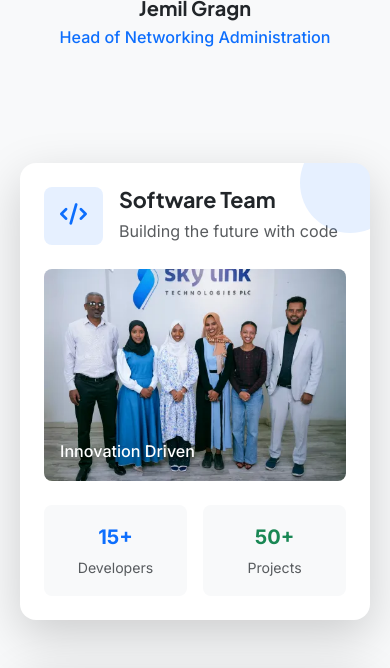
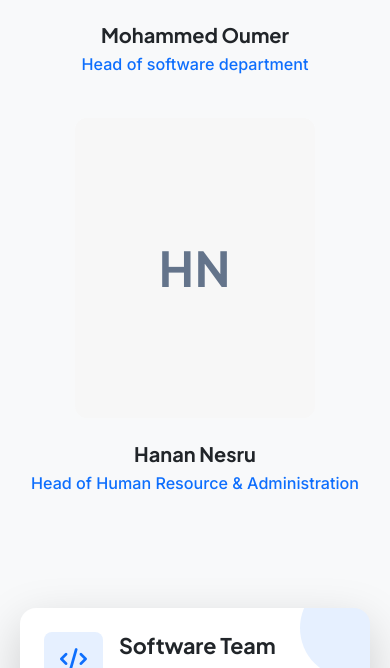
Before and after one commit to Bedru-Mekiyu/skylink, a Laravel app: page /about in a window 390 px wide. Shown: the part 5372-6040 px from the top of the page. Run offline with Laravel 12, Linux system fonts and the light colour scheme; tables that the repository leaves empty hold one stand-in row (values such as "Sample post"); some libraries are stand-ins or nearby versions.

Commit message:
feat(about): Hanan Nesru replaces the old Head of Networking, 4:5 rounded team photos, half-screen banner

```diff
--- a/app/Http/Controllers/AboutController.php
+++ b/app/Http/Controllers/AboutController.php
@@ -40,9 +40,10 @@ class AboutController extends Controller
             'bgColor' => '#f7f7f7ff',
         ],
         [
-            'name' => 'Jemil Gragn',
-            'title' => 'Head of Networking Administration',
-            'image' => asset('assets/images/about/jemil.png'),
+            'name' => 'Hanan Nesru',
+            'title' => 'Head of Human Resource & Administration',
+            // Optimised copy of the owner's photo; the card shows initials until the file exists.
+            'image' => is_file(public_path('assets/images/about/hanan.png')) ? asset('assets/images/about/hanan.png') : null,
             'bgColor' => '#f7f7f7ff',
         ],
         // [
--- a/resources/views/components/team-member-card.blade.php
+++ b/resources/views/components/team-member-card.blade.php
@@ -1,18 +1,16 @@
 @props(['member'])
 
-<div class="text-center">
-    {{-- Profile Image --}}
-    <div class="position-relative mx-auto mb-4" style="width: 192px; height: 192px;">
-        <div class="rounded-circle overflow-hidden mx-auto" style="width: 100%; height: 100%; background-color: {{ $member['bgColor'] }};">
-            <img src="{{ asset($member['image']) }}" alt="{{ $member['name'] }}" class="w-100 h-100 object-fit-cover">
-        </div>
+{{-- Management card: portrait 4:5 photo with softly rounded corners (was a circle). Face-biased crop. --}}
+<div class="text-center team-card">
+    <div class="team-card__photo mx-auto mb-4" style="background-color: {{ $member['bgColor'] }};">
+        @if (!empty($member['image']))
+            <img src="{{ $member['image'] }}" alt="{{ $member['name'] }}, {{ $member['title'] }}" width="370" height="462" loading="lazy" decoding="async">
+        @else
+            <span class="team-card__initials" role="img" aria-label="{{ $member['name'] }}, {{ $member['title'] }}">{{ collect(explode(' ', $member['name']))->map(fn ($w) => mb_substr($w, 0, 1))->take(2)->implode('') }}</span>
+        @endif
     </div>
 
     {{-- Name and Title --}}
     <h3 class="h5 fw-bold text-dark mb-1">{{ $member['name'] }}</h3>
     <p class="text-primary fw-medium mb-3">{{ $member['title'] }}</p>
-
-    {{-- Description --}}
-    {{-- <p class="text-muted small mb-4 px-2">{{ $member['description'] }}</p> --}}
-
 </div>
--- a/resources/views/pages/aboutpage.blade.php
+++ b/resources/views/pages/aboutpage.blade.php
@@ -165,7 +165,13 @@
        set by that strip while it is shown). The photo always runs edge to edge; when the
        height is capped only the top/bottom are trimmed, keeping the logo and faces (focal
        point ~6% down). Scrolling past the banner slides the photo up to reveal the rest. */
-    .about-hero { width: 100%; height: auto; aspect-ratio: 4271 / 2809; max-height: calc(100svh - 56px - var(--top-strip-h, 0px)); }
+    /* Banner height: about half a screen (News 460-489px, Portfolio 480px, same scale), never a full screen.
+       The photo is cropped by object-fit: cover; focal point 6% keeps the logo and faces and hides the strip along
+       the very top edge of the photo (where the room signs are). Shorter on tablet, phone and short landscape. */
+    .about-hero { width: 100%; aspect-ratio: auto; height: clamp(340px, 50svh, 560px); }
+    @media (max-width: 991.98px) { .about-hero { height: clamp(300px, 42svh, 440px); } }
+    @media (max-width: 575.98px) { .about-hero { height: clamp(220px, 32svh, 300px); } }
+    @media (max-height: 500px) and (orientation: landscape) { .about-hero { height: clamp(220px, 62svh, 320px); } }
     .about-hero__zoom { animation: none; }
     .about-hero__img { top: 0; height: 100%; transform: none; object-fit: cover; object-position: 50% 6%; }
     @supports (animation-timeline: scroll(root)) {
@@ -442,6 +448,10 @@
     object-fit: cover;
 object-position: 50% 15%;
 }
+    /* Management cards: one 4:5 portrait ratio for everyone, 12px corners (no circles). */
+    .team-card__photo { position: relative; width: min(100%, 240px); aspect-ratio: 4 / 5; border-radius: 12px; overflow: hidden; display: grid; place-items: center; }
+    .team-card__photo img { position: absolute; inset: 0; width: 100%; height: 100%; object-fit: cover; object-position: 50% 20%; display: block; }
+    .team-card__initials { font: 700 3rem/1 var(--font-heading); color: #64748b; letter-spacing: 0.02em; }
     .team-info {
         padding: 25px;
     }
```
Also changed, not shown: tests/Feature/AboutPageTest.php (added, +39 -0 lines).
